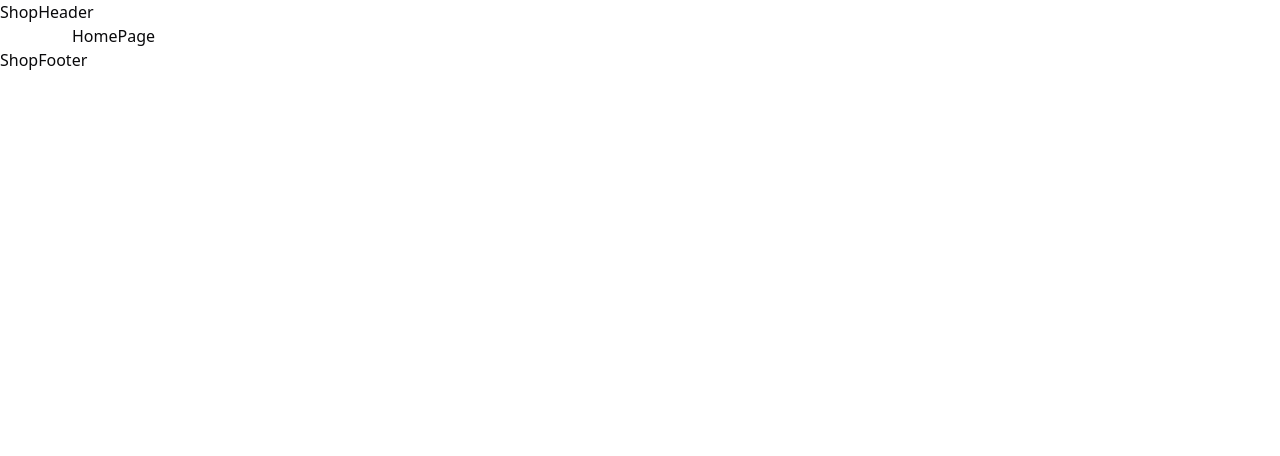
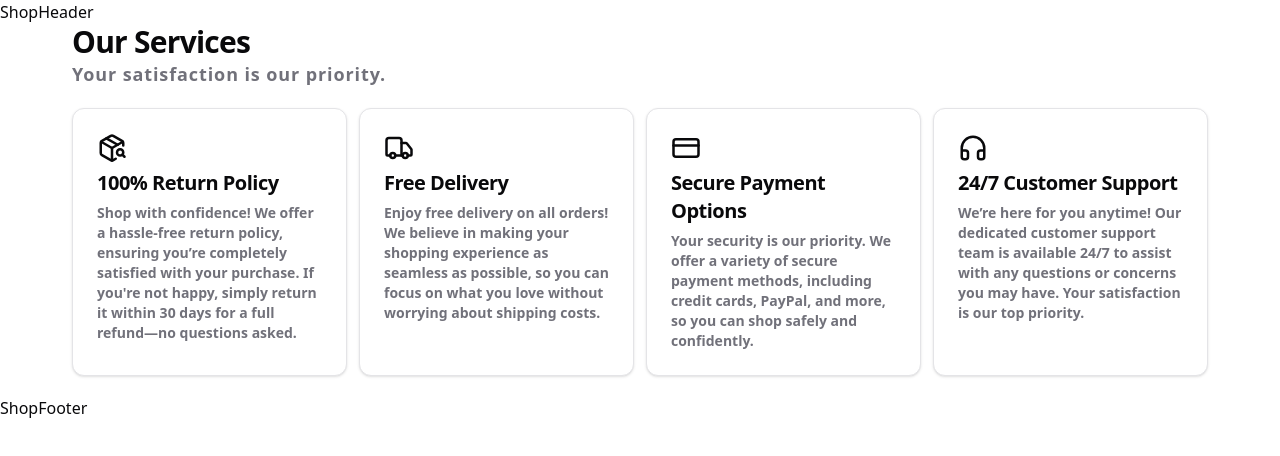
Before and after one commit to ReynoldArun09/mern-ecommerce-store, a React (Vite) app in the folder client/: page / in a window 1280 px wide. Shown: the top 456 px of the page. Built offline with nearby package versions, Linux system fonts and the light colour scheme.

Commit message:
feat:(client) added our services

```diff
--- /dev/null
+++ b/client/src/components/common/typography/index.tsx
@@ -0,0 +1,34 @@
+import { cn } from "@/lib/utils";
+
+interface HeadingProps {
+  className?: string;
+  content: string;
+}
+
+const ComponentHeading = ({ className, content }: HeadingProps) => {
+  return (
+    <h1
+      className={cn(
+        "text-2xl font-extrabold tracking-tight scroll-m-20 lg:text-3xl",
+        className
+      )}
+    >
+      {content}
+    </h1>
+  );
+};
+
+const ComponentSubHeading = ({ content, className }: HeadingProps) => {
+  return (
+    <h1
+      className={cn(
+        "text-lg leading-7 tracking-wider font-bold text-muted-foreground",
+        className
+      )}
+    >
+      {content}
+    </h1>
+  );
+};
+
+export { ComponentHeading, ComponentSubHeading };
--- /dev/null
+++ b/client/src/components/common/wrappers/index.tsx
@@ -0,0 +1,17 @@
+interface WrapperProps {
+  children: React.ReactNode;
+}
+
+const ComponentWrapper = ({ children }: WrapperProps) => {
+  return <section>{children}</section>;
+};
+
+const GridWrapper = ({ children }: WrapperProps) => {
+  return (
+    <div className="grid py-3 lg:py-5 gap-y-3 sm:grid-cols-2 sm:gap-3 lg:grid-cols-4">
+      {children}
+    </div>
+  );
+};
+
+export { ComponentWrapper, GridWrapper };
--- /dev/null
+++ b/client/src/components/shop/shop-our-services/data.tsx
@@ -0,0 +1,28 @@
+import { CreditCard, Headphones, PackageSearch, Truck } from "lucide-react";
+
+export const services = [
+  {
+    title: "100% Return Policy",
+    description:
+      "Shop with confidence! We offer a hassle-free return policy, ensuring you’re completely satisfied with your purchase. If you're not happy, simply return it within 30 days for a full refund—no questions asked.",
+    icon: <PackageSearch size={30} />,
+  },
+  {
+    title: "Free Delivery",
+    description:
+      "Enjoy free delivery on all orders! We believe in making your shopping experience as seamless as possible, so you can focus on what you love without worrying about shipping costs.",
+    icon: <Truck size={30} />,
+  },
+  {
+    title: "Secure Payment Options",
+    description:
+      "Your security is our priority. We offer a variety of secure payment methods, including credit cards, PayPal, and more, so you can shop safely and confidently.",
+    icon: <CreditCard size={30} />,
+  },
+  {
+    title: "24/7 Customer Support",
+    description:
+      "We’re here for you anytime! Our dedicated customer support team is available 24/7 to assist with any questions or concerns you may have. Your satisfaction is our top priority.",
+    icon: <Headphones size={30} />,
+  },
+];
--- /dev/null
+++ b/client/src/components/shop/shop-our-services/index.tsx
@@ -0,0 +1,36 @@
+import {
+  ComponentHeading,
+  ComponentSubHeading,
+} from "@/components/common/typography";
+import { ComponentWrapper, GridWrapper } from "@/components/common/wrappers";
+import { services } from "./data";
+import {
+  Card,
+  CardHeader,
+  CardTitle,
+  CardDescription,
+} from "@/components/ui/card";
+
+export default function ShopOurServices() {
+  return (
+    <ComponentWrapper>
+      <ComponentHeading content="Our Services" />
+      <ComponentSubHeading content="Your satisfaction is our priority." />
+      <GridWrapper>
+        {services?.map((service) => (
+          <Card className="cursor-pointer" key={service.title}>
+            <CardHeader>
+              <CardTitle>{service.icon}</CardTitle>
+              <CardTitle className="text-xl font-bold">
+                {service.title}
+              </CardTitle>
+              <CardDescription className="text-sm font-bold">
+                {service.description}
+              </CardDescription>
+            </CardHeader>
+          </Card>
+        ))}
+      </GridWrapper>
+    </ComponentWrapper>
+  );
+}
--- /dev/null
+++ b/client/src/components/ui/card.tsx
@@ -0,0 +1,76 @@
+import * as React from "react"
+
+import { cn } from "@/lib/utils"
+
+const Card = React.forwardRef<
+  HTMLDivElement,
+  React.HTMLAttributes<HTMLDivElement>
+>(({ className, ...props }, ref) => (
+  <div
+    ref={ref}
+    className={cn(
+      "rounded-xl border bg-card text-card-foreground shadow",
+      className
+    )}
+    {...props}
+  />
+))
+Card.displayName = "Card"
+
+const CardHeader = React.forwardRef<
+  HTMLDivElement,
+  React.HTMLAttributes<HTMLDivElement>
+>(({ className, ...props }, ref) => (
+  <div
+    ref={ref}
+    className={cn("flex flex-col space-y-1.5 p-6", className)}
+    {...props}
+  />
+))
+CardHeader.displayName = "CardHeader"
+
+const CardTitle = React.forwardRef<
+  HTMLDivElement,
+  React.HTMLAttributes<HTMLDivElement>
+>(({ className, ...props }, ref) => (
+  <div
+    ref={ref}
+    className={cn("font-semibold leading-none tracking-tight", className)}
+    {...props}
+  />
+))
+CardTitle.displayName = "CardTitle"
+
+const CardDescription = React.forwardRef<
+  HTMLDivElement,
+  React.HTMLAttributes<HTMLDivElement>
+>(({ className, ...props }, ref) => (
+  <div
+    ref={ref}
+    className={cn("text-sm text-muted-foreground", className)}
+    {...props}
+  />
+))
+CardDescription.displayName = "CardDescription"
+
+const CardContent = React.forwardRef<
+  HTMLDivElement,
+  React.HTMLAttributes<HTMLDivElement>
+>(({ className, ...props }, ref) => (
+  <div ref={ref} className={cn("p-6 pt-0", className)} {...props} />
+))
+CardContent.displayName = "CardContent"
+
+const CardFooter = React.forwardRef<
+  HTMLDivElement,
+  React.HTMLAttributes<HTMLDivElement>
+>(({ className, ...props }, ref) => (
+  <div
+    ref={ref}
+    className={cn("flex items-center p-6 pt-0", className)}
+    {...props}
+  />
+))
+CardFooter.displayName = "CardFooter"
+
+export { Card, CardHeader, CardFooter, CardTitle, CardDescription, CardContent }
--- a/client/src/pages/shop/home-page.tsx
+++ b/client/src/pages/shop/home-page.tsx
@@ -1,3 +1,5 @@
+import ShopOurServices from "@/components/shop/shop-our-services";
+
 export default function HomePage() {
-  return <div>HomePage</div>;
+  return <ShopOurServices />;
 }
```
